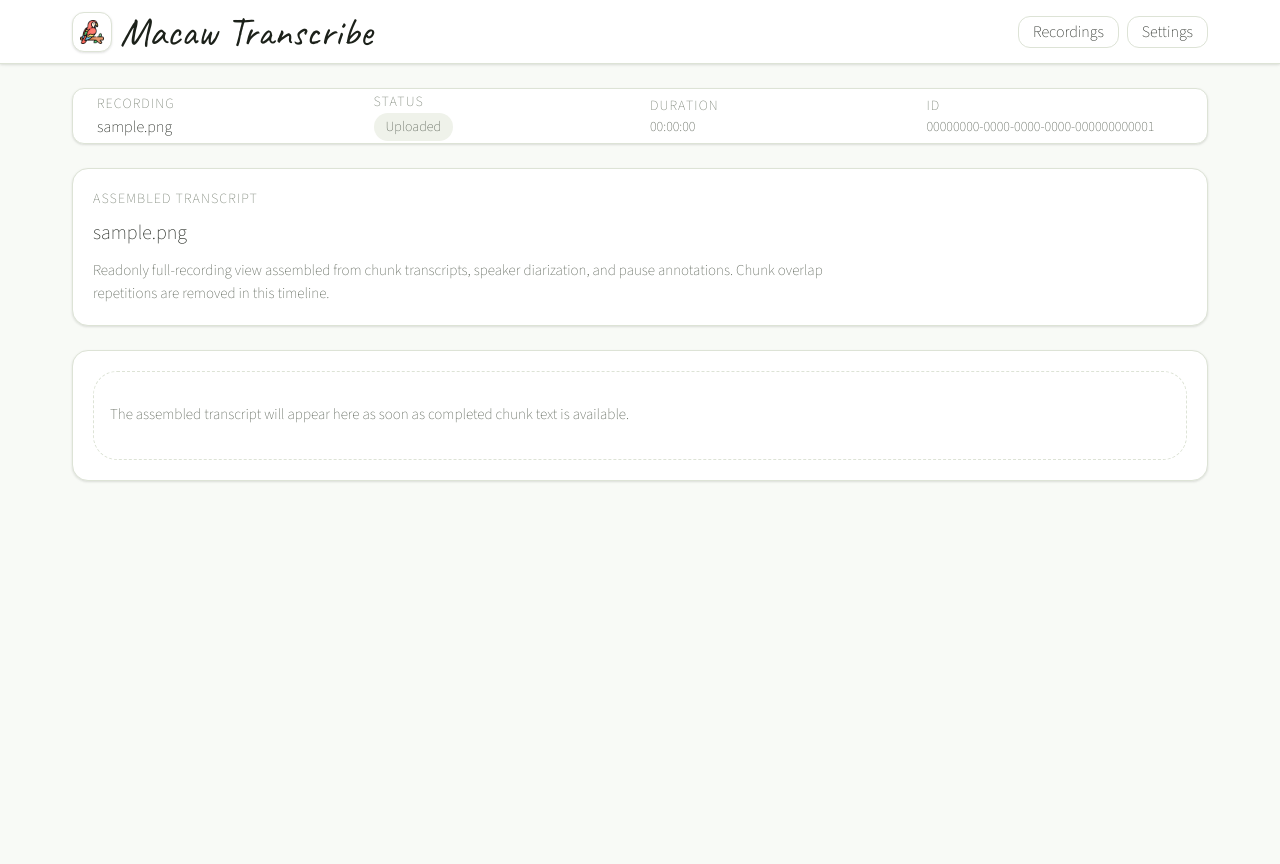
After one commit to samuelkb/MacawTranscribe, a Django app: page /transcriptions/recordings/00000000-0000-0000-0000-000000000001/assembled/ in a window 1280 px wide. The commit adds this page. Run offline with Django 5.2, Linux system fonts and the light colour scheme; tables that the repository leaves empty hold one stand-in row (values such as "Sample post"); data that the repository does not hold is empty; style sheets or scripts are compiled from the project's sources; parts of the project's set-up code (start-up, migrations or seed data) failed here and were passed over.

Commit message:
Feat: Add sticky workspace footer and readonly assembled transcript view

```diff
--- a/recordings/templates/recordings/partials/workspace/_workspace_shell.html
+++ b/recordings/templates/recordings/partials/workspace/_workspace_shell.html
@@ -1,7 +1,7 @@
 {% load i18n %}
 <section
   id="workspace-shell"
-  class="pb-[7vh]"
+  class="pb-[9vh]"
   aria-label="Recording workspace"
   style="--workspace-panel-min-height: calc(93vh - 14rem);"
   data-recording-id="{{ recording.id }}"
@@ -35,6 +35,8 @@
       </div>
     </div>
   </div>
+
+  {% include "recordings/partials/workspace/_footer.html" %}
 </section>
 
 <script>
@@ -446,7 +448,7 @@
           cardRoot.dataset.chunkIndex = String(chunkIndex);
           cardRoot.dataset.chunkStart = String(chunk.start_time ?? 0);
           cardRoot.dataset.chunkEnd = String(chunk.end_time ?? 0);
-          cardRoot.classList.add("transition-colors", "hover:bg-(--color-surface-subtle)");
+          cardRoot.classList.add("transition-colors");
         }
         chunkStreamList.appendChild(cardFragment);
       });
--- a/transcriptions/assembly.py
+++ b/transcriptions/assembly.py
@@ -276,4 +276,5 @@ def assembly_recording_transcript(*, recording: Recording, overlap_ms: int = 5_0
         "recording_id": str(recording.id),
         "recording_status": recording.status,
         "full_text": "\n\n".join(part for part in full_text_parts if part.strip()),
+        "segments": grouped_segments,
     }
--- /dev/null
+++ b/transcriptions/templates/transcriptions/pages/assembled_recording.html
@@ -0,0 +1,51 @@
+{% extends "layouts/app_shell.html" %}
+{% load i18n %}
+
+{% block title %}Assembled transcript | Macaw Transcribe{% endblock %}
+{% block meta_description %}Readonly assembled recording transcript{% endblock %}
+
+{% block app_content %}
+  {% if recording %}
+    {% include "recordings/partials/_recording_header.html" %}
+  {% endif %}
+
+  <section class="mt-6 space-y-6 pb-[8vh]">
+    <header class="rounded-2xl border border-(--color-border) bg-(--color-surface) px-5 py-5 shadow-(--shadow-sm)">
+      <p class="text-(length:--text-meta-size) uppercase tracking-[0.08em] text-(--color-text-muted)">
+        {% translate "Assembled transcript" %}
+      </p>
+      <h1 class="mt-2 text-(length:--text-h3-size) font-semibold text-(--color-text)">
+        {{ recording.original_file_name }}
+      </h1>
+      <p class="mt-3 max-w-3xl text-(length:--text-body-sm-size) leading-(--text-body-sm-line-height) text-(--color-text-secondary)">
+        {% translate "Readonly full-recording view assembled from chunk transcripts, speaker diarization, and pause annotations. Chunk overlap repetitions are removed in this timeline." %}
+      </p>
+    </header>
+
+    <section class="rounded-2xl border border-(--color-border) bg-(--color-surface) px-5 py-5 shadow-(--shadow-sm)">
+      {% if assembled.segments %}
+        <div class="space-y-4">
+          {% for segment in assembled.segments %}
+            {% if segment.type == "speaker" %}
+              <article class="flex items-start gap-4 text-(length:--text-body-sm-size) leading-(--text-body-sm-line-height)">
+                <span class="shrink-0 font-semibold uppercase tracking-[0.08em] text-(--color-text-muted)">
+                  {{ segment.display_start_time }}
+                </span>
+                <span class="shrink-0 font-semibold uppercase tracking-[0.08em] text-(--color-text-muted)">
+                  {{ segment.speaker_name }}
+                </span>
+                <p class="min-w-0 flex-1 text-(--color-text)">{{ segment.text }}</p>
+              </article>
+            {% else %}
+              <p class="text-(length:--text-body-sm-size) italic text-(--color-text-secondary)">{{ segment.text }}</p>
+            {% endif %}
+          {% endfor %}
+        </div>
+      {% else %}
+        <div class="rounded-xl border border-dashed border-(--color-border) px-4 py-8 text-(length:--text-body-sm-size) text-(--color-text-secondary)">
+          {% translate "The assembled transcript will appear here as soon as completed chunk text is available." %}
+        </div>
+      {% endif %}
+    </section>
+  </section>
+{% endblock %}
--- a/transcriptions/urls.py
+++ b/transcriptions/urls.py
@@ -1,10 +1,11 @@
 from django.urls import path
 
-from transcriptions.views import transcribe_chunk_on_demand_view, full_recording_transcription_view
+from transcriptions.views import transcribe_chunk_on_demand_view, full_recording_transcription_view, assembled_recording_page_view
 
 app_name = 'transcriptions'
 
 urlpatterns = [
     path("chunks/<uuid:chunk_id>/transcribe/", transcribe_chunk_on_demand_view, name="transcribe_chunk"),
-    path("recordings/<uuid:recording_id>/full-transcript", full_recording_transcription_view, name="full_recording_transcript")
+    path("recordings/<uuid:recording_id>/full-transcript", full_recording_transcription_view, name="full_recording_transcript"),
+    path("recordings/<uuid:recording_id>/assembled/", assembled_recording_page_view, name="assembled_recording_page"),
 ]
--- a/transcriptions/views.py
+++ b/transcriptions/views.py
@@ -10,10 +10,18 @@ from django.views.decorators.http import require_POST, require_GET
 
 from ml.types import BackendName, ModelName
 from recordings.models import Recording
+from recordings.services import format_duration_hhmmss
 from transcriptions.assembly import assembly_recording_transcript
 from transcriptions.services import transcribe_chunk_on_demand, ChunkTranscriptionError
 
 logger: Final[logging.Logger] = logging.getLogger(__name__)
+
+
+def _format_duration_mmss(duration_milliseconds: int) -> str:
+    total_seconds = max(int(duration_milliseconds / 1000), 0)
+    minutes = str(total_seconds // 60).zfill(2)
+    seconds = str(total_seconds % 60).zfill(2)
+    return f"{minutes}:{seconds}"
 
 def _parse_backend(value: str | None) -> BackendName | None:
     if value is None or not value.strip():
@@ -143,3 +151,44 @@ def full_recording_transcription_view(request: HttpRequest, recording_id: UUID)
         )
 
     return JsonResponse(payload, status=200)
+
+
+@require_GET
+def assembled_recording_page_view(request: HttpRequest, recording_id: UUID):
+    try:
+        recording = Recording.objects.get(id=recording_id)
+    except Recording.DoesNotExist:
+        return render(
+            request,
+            "transcriptions/pages/assembled_recording.html",
+            {
+                "recording": None,
+                "formatted_duration": "00:00:00",
+                "assembled": {"segments": []},
+            },
+            status=404,
+        )
+
+    assembled = assembly_recording_transcript(recording=recording)
+    segments = []
+    for segment in assembled.get("segments", []):
+        segments.append(
+            {
+                **segment,
+                "display_start_time": _format_duration_mmss(segment["start_time"]),
+            }
+        )
+
+    return render(
+        request,
+        "transcriptions/pages/assembled_recording.html",
+        {
+            "recording": recording,
+            "formatted_duration": format_duration_hhmmss(duration_milliseconds=recording.duration_milliseconds),
+            "assembled": {
+                **assembled,
+                "segments": segments,
+            },
+        },
+        status=200,
+    )
```
Also changed, not shown: recordings/templates/recordings/partials/workspace/_footer.html (added, +11 -0 lines).
